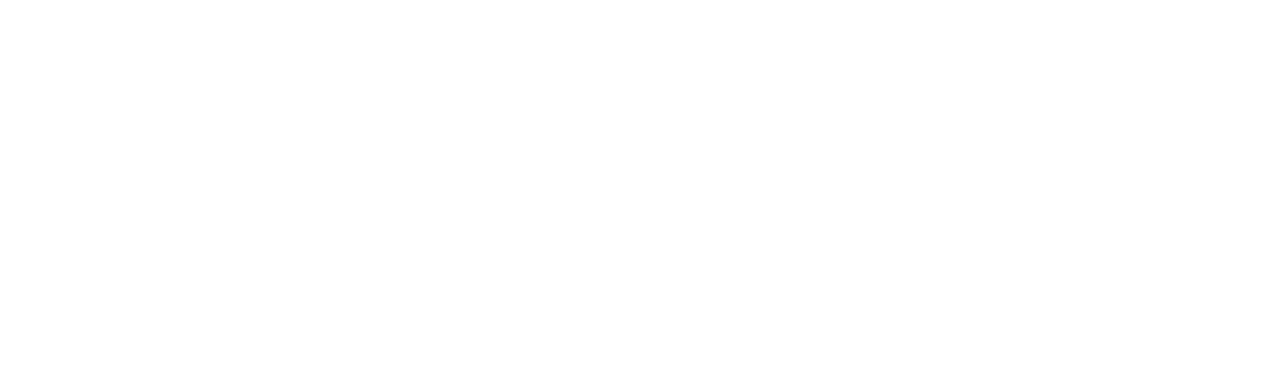
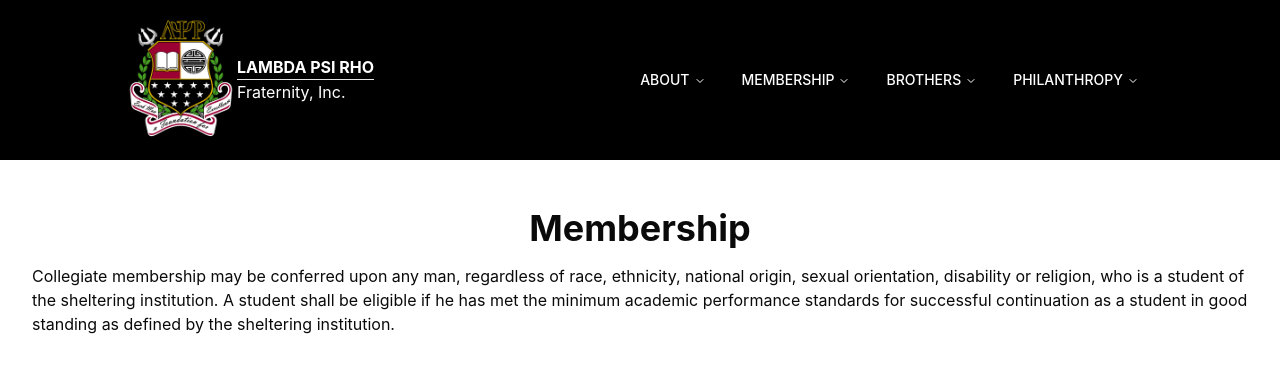
Before and after one commit to keanu-a/lpr-website, a React (Vite) app: page /membership in a window 1280 px wide. Before the commit this address had no page. Shown: the top 372 px of the page. Built offline with nearby package versions, Linux system fonts and the light colour scheme.

Commit message:
Added skeletons for all pages

```diff
--- a/src/main.tsx
+++ b/src/main.tsx
@@ -1,14 +1,26 @@
 import { StrictMode } from 'react';
 import { createRoot } from 'react-dom/client';
 import { BrowserRouter, Routes, Route } from 'react-router';
+import './index.css';
 
+import PageLayout from './layouts/PageLayout.tsx';
 import Home from './pages/Home.tsx';
+
 import About from './pages/About.tsx';
-import PageLayout from './layouts/PageLayout.tsx';
+import Academics from './pages/Academics.tsx';
+import Stepping from './pages/Stepping.tsx';
 
-import './index.css';
+import Membership from './pages/Membership.tsx';
+import Expansion from './pages/Expansion.tsx';
+import Incorporation from './pages/Incorporation.tsx';
+
 import FoundingChapter from './pages/FoundingChapter.tsx';
-import Academics from './pages/Academics.tsx';
+import ActiveHouse from './pages/ActiveHouse.tsx';
+import AlumniChapter from './pages/AlumniChapter.tsx';
+import NationalBoard from './pages/NationalBoard.tsx';
+
+import LocalPhilanthropies from './pages/LocalPhilanthropies.tsx';
+import UpcomingEvents from './pages/UpcomingEvents.tsx';
 
 createRoot(document.getElementById('root')!).render(
   <StrictMode>
@@ -18,8 +30,23 @@
 
         <Route element={<PageLayout />}>
           <Route path="about-us" element={<About />} />
+          <Route path="upcoming-events" element={<UpcomingEvents />} />
           <Route path="academics" element={<Academics />} />
+          <Route path="stepping" element={<Stepping />} />
+
+          <Route path="membership" element={<Membership />} />
+          <Route path="expansion" element={<Expansion />} />
+          <Route path="incorporation" element={<Incorporation />} />
+
           <Route path="founding-chapter" element={<FoundingChapter />} />
+          <Route path="active-house" element={<ActiveHouse />} />
+          <Route path="alumni-chapter" element={<AlumniChapter />} />
+          <Route path="national-board" element={<NationalBoard />} />
+
+          <Route
+            path="local-philanthropies"
+            element={<LocalPhilanthropies />}
+          />
         </Route>
       </Routes>
     </BrowserRouter>
--- /dev/null
+++ b/src/pages/ActiveHouse.tsx
@@ -0,0 +1,3 @@
+export default function ActiveHouse() {
+  return <div>ActiveHouse</div>;
+}
--- /dev/null
+++ b/src/pages/AlumniChapter.tsx
@@ -0,0 +1,3 @@
+export default function AlumniChapter() {
+  return <div>AlumniChapter</div>;
+}
--- /dev/null
+++ b/src/pages/Expansion.tsx
@@ -0,0 +1,3 @@
+export default function Expansion() {
+  return <div>Expansion</div>;
+}
--- /dev/null
+++ b/src/pages/Incorporation.tsx
@@ -0,0 +1,3 @@
+export default function Incorporation() {
+  return <div>Incorporation</div>;
+}
--- /dev/null
+++ b/src/pages/LocalPhilanthropies.tsx
@@ -0,0 +1,3 @@
+export default function LocalPhilanthropies() {
+  return <div>LocalPhilanthropies</div>;
+}
--- /dev/null
+++ b/src/pages/Membership.tsx
@@ -0,0 +1,18 @@
+export default function Membership() {
+  return (
+    <div className="px-8 py-8">
+      <h1 className="flex justify-center text-2xl mt-4 font-bold md:text-4xl">
+        Membership
+      </h1>
+
+      <p className="mt-4">
+        Collegiate membership may be conferred upon any man, regardless of race,
+        ethnicity, national origin, sexual orientation, disability or religion,
+        who is a student of the sheltering institution. A student shall be
+        eligible if he has met the minimum academic performance standards for
+        successful continuation as a student in good standing as defined by the
+        sheltering institution.
+      </p>
+    </div>
+  );
+}
--- /dev/null
+++ b/src/pages/NationalBoard.tsx
@@ -0,0 +1,3 @@
+export default function NationalBoard() {
+  return <div>NationalBoard</div>;
+}
--- /dev/null
+++ b/src/pages/Stepping.tsx
@@ -0,0 +1,3 @@
+export default function Stepping() {
+  return <div>Stepping</div>;
+}
--- /dev/null
+++ b/src/pages/UpcomingEvents.tsx
@@ -0,0 +1,3 @@
+export default function UpcomingEvents() {
+  return <div>UpcomingEvents</div>;
+}
```
